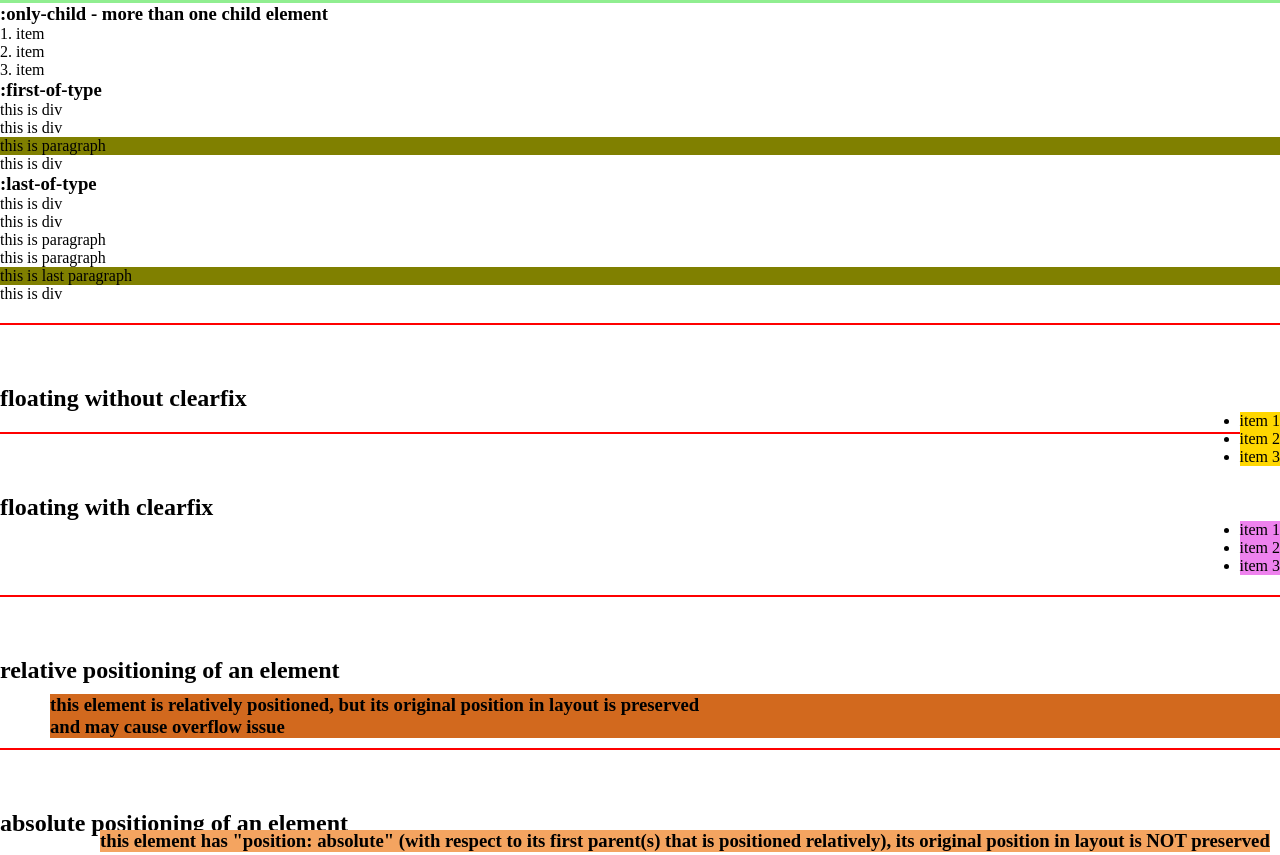
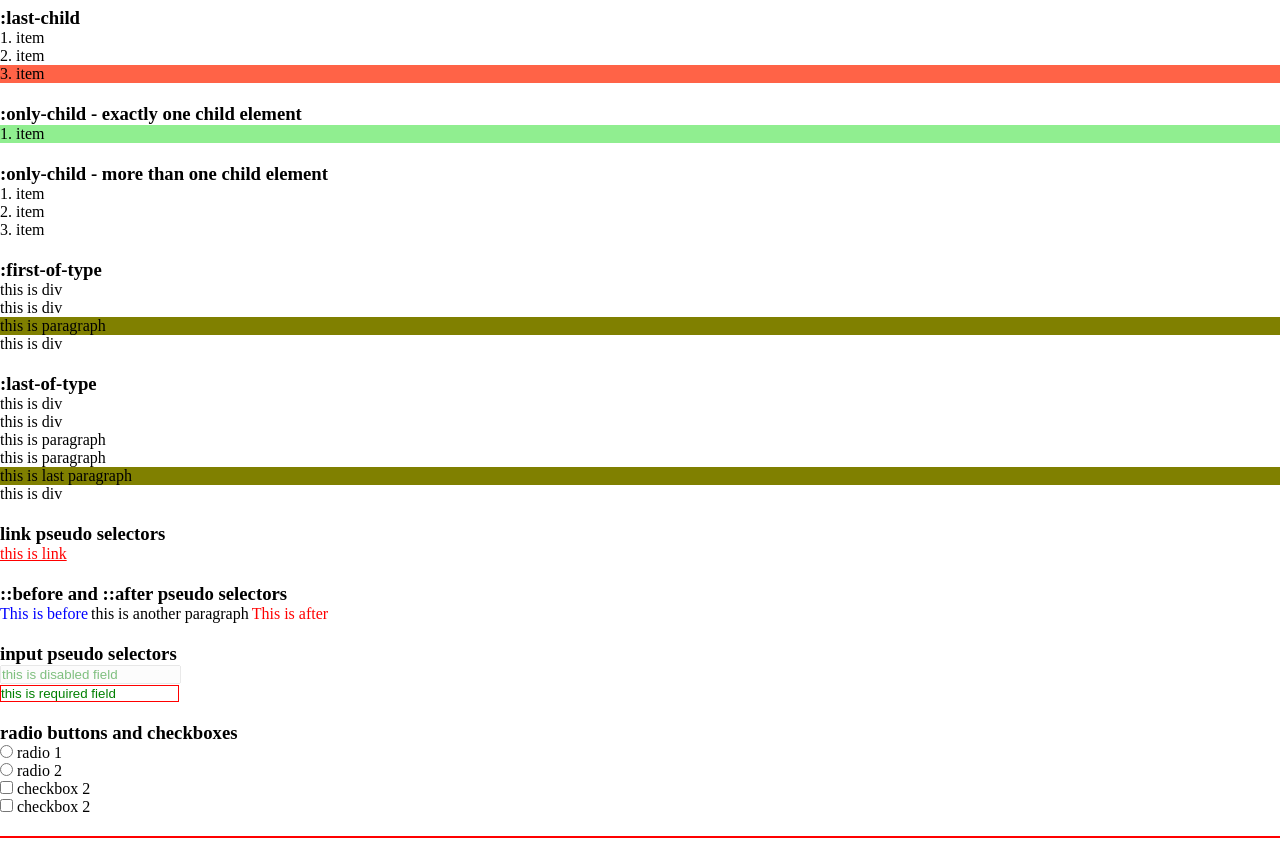
Before and after one commit to dvrgoc/frontend-training, a plain HTML site: page index.html in a window 1280 px wide. Shown: the part 1198-2053 px from the top of the page. Drawn offline with Linux system fonts and the light colour scheme; files that its build step writes are made by us from their sources.

Commit message:
added some more pseudo selectors (radio/checkbox, before/after, links)

```diff
--- a/index.html
+++ b/index.html
@@ -127,6 +127,38 @@
                 <p>this is last paragraph</p>
                 <div>this is div</div>
             </div>
+
+            <h3>link pseudo selectors</h3>
+            <div class="pseudo-selectors">
+                <a href="https://google.com" class="link-pseudo-selector">this is link</a>
+            </div>
+
+            <h3>::before and ::after pseudo selectors</h3>
+            <div class="before-after-pseudo-selectors">
+                <p class="before-after-pseudo-selector">this is another paragraph</p>
+            </div>
+
+            <h3>input pseudo selectors</h3>
+            <div class="input-field-pseudo-selectors">
+                <input type="text" disabled placeholder="this is disabled field" />
+                <br>
+                <input type="text" required placeholder="this is required field" />
+            </div>
+
+            <h3>radio buttons and checkboxes</h3>
+            <div class="radio-checkbox-pseudo-selectors">
+                <input type="radio" name="test-radio" id="radio-1" />
+                <label for="radio-1">radio 1</label>
+                <br>
+                <input type="radio" name="test-radio" id="radio-2" />
+                <label for="radio-2">radio 2</label>
+                <br>
+                <input type="checkbox" name="test-checkbox" id="checkbox-1" />
+                <label for="checkbox-1">checkbox 2</label>
+                <br>
+                <input type="checkbox" name="test-checkbox" id="checkbox-2" />
+                <label for="checkbox-2">checkbox 2</label>
+            </div>
         </section>
 
         <section class="floating-wrapper">
--- a/style.css
+++ b/style.css
@@ -7,6 +7,10 @@ section {
     padding-bottom: 20px;
     border-bottom: 2px solid red;
     margin-bottom: 60px;
+}
+
+section h3 {
+    margin-top: 20px
 }
 
 h1 {
@@ -82,6 +86,68 @@ p[class*="anywhere"] {
 
 .pseudo-last-of-type p:last-of-type {
     background: olive;
+}
+
+.link-pseudo-selector {
+    color: red;
+}
+
+.link-pseudo-selector:hover {
+    font-weight: bold;
+}
+
+.link-pseudo-selector:active {
+    text-decoration-style: double;
+}
+
+.link-pseudo-selector:visited {
+    color: blue
+}
+
+.before-after-pseudo-selector::before {
+    content: 'This is before';
+    color: blue;
+    padding-right: 3px;
+}
+
+.before-after-pseudo-selector::after {
+    content: 'This is after';
+    color: red;
+    padding-left: 3px;
+}
+
+
+/*input[disabled],*/
+input:disabled
+{
+    opacity: 0.5;
+    cursor: not-allowed;
+}
+
+/*input[required],*/
+input:required
+{
+    border: 1px solid red;
+}
+
+input[type="radio"]:checked + label {
+    background: silver;
+    color: white
+}
+
+input[type="checkbox"]:checked + label {
+    background: tomato;
+    color: white
+}
+
+/* global */
+::selection {
+    background: red;
+    color: white
+}
+
+::placeholder {
+    color: green
 }
 
 .floating-wrapper {
```
